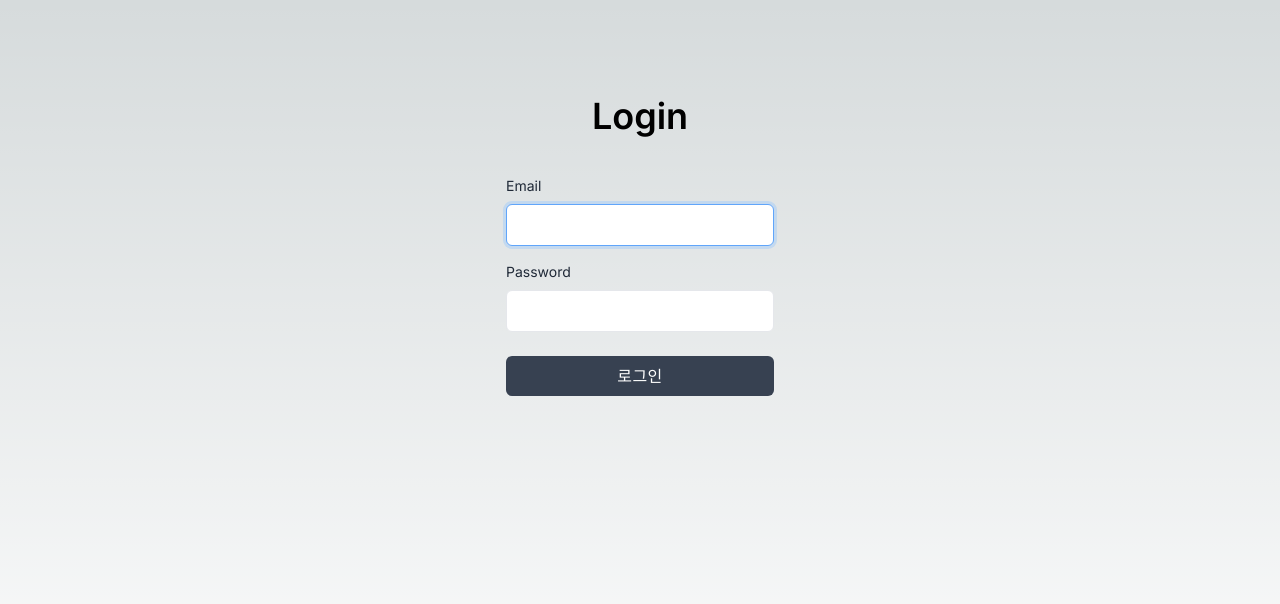
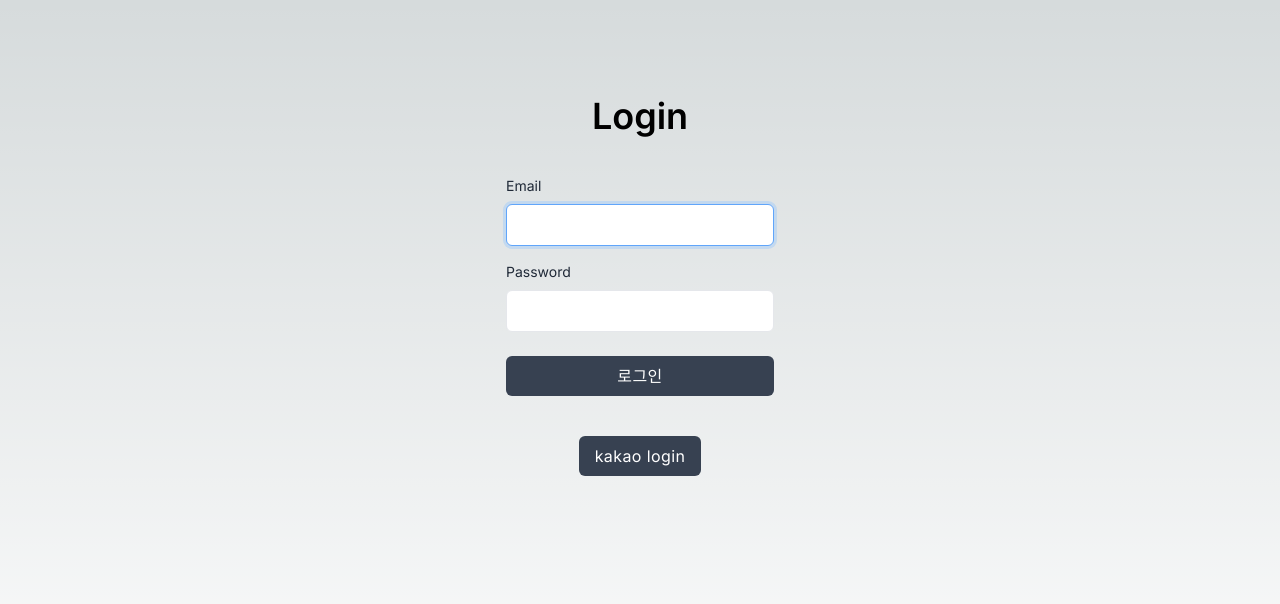
Before and after one commit to coblue913/before-auth, a Next.js app: page /login in a window 1280 px wide. Shown: the top 604 px of the page. Built offline with nearby package versions, Linux system fonts and the light colour scheme.

Commit message:
refactor: 커스터마이징 로그인 페이지에 카카오 간편 로그인 추가

```diff
--- a/app/api/auth/[...nextauth]/route.ts
+++ b/app/api/auth/[...nextauth]/route.ts
@@ -56,9 +56,9 @@ const handler = NextAuth({
       return session;
     },
   },
-  // pages: {
-  //   signIn: '/login',
-  // },
+  pages: {
+    signIn: '/login',
+  },
 });
 
 // as ?로 export 하는 모듈의 이름을 지정할 수 있음
--- a/app/login/page.tsx
+++ b/app/login/page.tsx
@@ -1,8 +1,18 @@
 'use client';
-import { SignInResponse, signIn } from 'next-auth/react';
-import { MutableRefObject, useRef } from 'react';
+import { SignInResponse, getProviders, signIn } from 'next-auth/react';
+import { MutableRefObject, useEffect, useRef, useState } from 'react';
 
 export default function LoginPage() {
+  const [providers, setProviders] = useState(null);
+
+  useEffect(() => {
+    async () => {
+      const res: any = await getProviders();
+      console.log(res);
+      setProviders(res);
+    };
+  }, []);
+
   const emailRef: MutableRefObject<null> = useRef(null);
   const passwordRef: MutableRefObject<null> = useRef(null);
 
@@ -13,6 +23,13 @@ export default function LoginPage() {
     const result: SignInResponse | undefined = await signIn('credentials', {
       username: emailRef.current,
       password: passwordRef.current,
+      redirect: true,
+      callbackUrl: '/',
+    });
+  };
+
+  const handleKakao = async () => {
+    const result = await signIn('kakao', {
       redirect: true,
       callbackUrl: '/',
     });
@@ -74,6 +91,15 @@ export default function LoginPage() {
           </button>
         </div>
       </div>
+
+      <div>
+        <button
+          className="w-full transform rounded-md bg-gray-700 px-4 py-2 tracking-wide text-white transition-colors duration-200 hover:bg-gray-600 focus:bg-gray-600 focus:outline-none"
+          onClick={() => signIn('kakao', { redirect: true, callbackUrl: '/' })}
+        >
+          kakao login
+        </button>
+      </div>
     </main>
   );
 }
```
